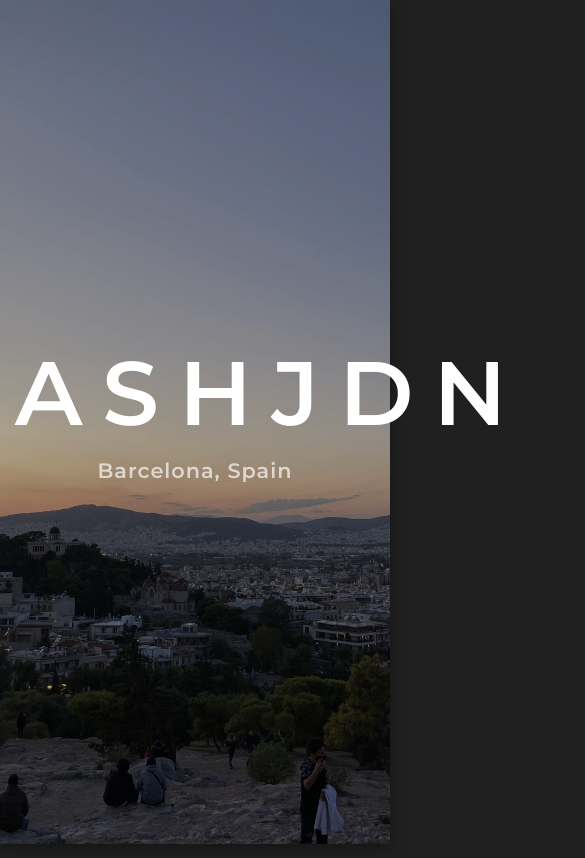
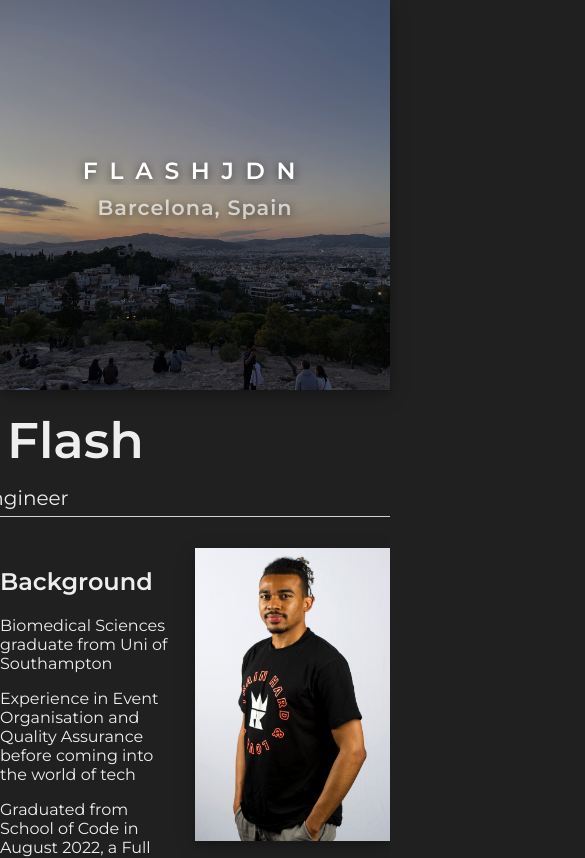
Before and after one commit to flashjdn/portfolio, a React (Create React App) app: page / in a window 390 px wide. Shown: the top 858 px of the page, 585 px wide, since content can reach past the window. Built offline with nearby package versions, Linux system fonts and the light colour scheme.

Commit message:
changing dimensional measurements to use Vmax and Vmin as well as vh and vw rather than fixed pixel sizes. also experimenting with rem and em, but more reading needs to be done. leaning towards minimal restructuring for the mobile and small screen media queries.

```diff
--- a/src/components/Profile/index.js
+++ b/src/components/Profile/index.js
@@ -1,15 +1,16 @@
 import './styles.css'
 import avatar from '../../assets/images/flash-headshot.jpg'
-
 
 //talk about bootcamp graduation and specialisation (tech stack)
 
 const Profile = () => {
   return (
     <section className="container">
-      <h1> Jordan Flash</h1>
-      <h3>Junior Software Engineer</h3>
-      <div className="underline"></div>
+      <div className="title">
+        <h1> Jordan Flash</h1>
+        <h3>Junior Software Engineer</h3>
+        <div className="underline"></div>
+      </div>
       <div className="profile">
         <div className="text">
           <h2>Background</h2>
@@ -19,7 +20,8 @@ const Profile = () => {
             into the world of tech
           </p>
           <p>
-            Graduated from School of Code in August 2022, a Full Stack Web Development Bootcamp.
+            Graduated from School of Code in August 2022, a Full Stack Web
+            Development Bootcamp.
           </p>
           <h2>Interests and Hobbies</h2>
           <p>
@@ -42,21 +44,32 @@ const Profile = () => {
             Video games: Currently playing Destiny 2 (this is a cry for help){' '}
           </p>
           <h2> FAQ </h2>
-          <p className='question'>Is your last name really Flash?</p>
-          <ul className='answer'>
+          <p className="question">Is your last name really Flash?</p>
+          <ul className="answer">
             It actually is, BUT I’ve never watched Flash Gordon, nor am I an
             athletic prodigy so please don’t expect me to win at any sporting
             event.
           </ul>
-          <p className='question'>Where are you based?</p>
-          <ul className='answer'>I currently live in London, UK and have done for most of my life. The only exception is when I moved out to go to university in Southampton.</ul>
-          <p className='question'> You sound amazing! How can I get in contact with you?</p>
-          <ul className='answer'>Flattery gets you everywhere in life. You can find links to my socials and CV at the bottom of the page.</ul>
-
-
+          <p className="question">Where are you based?</p>
+          <ul className="answer">
+            I currently live in London, UK and have done for most of my life.
+            The only exception is when I moved out to go to university in
+            Southampton.
+          </ul>
+          <p className="question">
+            {' '}
+            You sound amazing! How can I get in contact with you?
+          </p>
+          <ul className="answer">
+            Flattery gets you everywhere in life. You can find links to my
+            socials and CV at the bottom of the page.
+          </ul>
         </div>
-          <img className='photo' src={avatar} alt="A headshot of the page's author, Jordan Flash"></img>
-
+        <img
+          className="photo"
+          src={avatar}
+          alt="A headshot of the page's author, Jordan Flash"
+        ></img>
       </div>
     </section>
   )
--- a/src/components/Profile/styles.css
+++ b/src/components/Profile/styles.css
@@ -1,8 +1,10 @@
-.container{
+.container {
   display: flex;
   flex-direction: column;
-    margin-left: 30px;
-    color: var(--white-text)
+  align-items: center;
+  /* margin-left: 30px; */
+  color: var(--white-text);
+  overflow: hidden;
 }
 
 .container h1 {
@@ -20,15 +22,13 @@
   font-weight: 400;
   margin: 0;
   padding-top: 15px;
-
 }
 
 .underline {
   height: 1px;
   background-color: #fffc;
-    width: 90vw;
-    margin-top: 6px
-
+  width: 90vmax;
+  margin-top: 6px;
 }
 
 .profile {
@@ -36,20 +36,26 @@
   flex-direction: row;
   align-items: center;
   justify-content: space-evenly;
+  gap: 6vmin;
+  padding-bottom: 10vmin;
+}
+
+.title {
+  overflow: hidden;
 }
 
 .text {
-    max-width: 50vw;
+  max-width: 50vmax;
 }
 
 .photo {
-    max-height: auto;
-    width: 400px;
+  /* max-height: auto; */
+  width: 50vmin;
   background-color: #eee6;
-    /* margin-left: 50px; */
-    margin-top: 15px;
+  /* padding-left: 50px; */
+  margin-top: 8vmin;
   box-shadow: 0 4px 8px 0 rgba(0, 0, 0, 0.2), 0 6px 20px 0 rgba(0, 0, 0, 0.19);
-
+  align-self: flex-start;
 }
 
 .question {
--- a/src/components/Projects/styles.css
+++ b/src/components/Projects/styles.css
@@ -26,7 +26,7 @@
   position: relative;
   flex-wrap: wrap;
   height: auto;
-  min-width: 700px;
+  /* min-width: 700px; */
   gap:30px;
   padding: 50px 0px 20px 0px;
 }
--- a/src/components/Slideshow/index.js
+++ b/src/components/Slideshow/index.js
@@ -74,7 +74,7 @@ useEffect takes in two arguments:
         style={{ backgroundImage: `url(${background})` }}
       >
         {/* <img src={background} alt={background}></img> */}
-        <h1 id="title">FLASHJDN</h1>
+        <h1 className="hero-title">FLASHJDN</h1>
         <h4 className="subtitle"> {images[count].location} </h4>
       </div>
     </>
--- a/src/components/Slideshow/styles.css
+++ b/src/components/Slideshow/styles.css
@@ -1,12 +1,8 @@
-#slideshow {
-  height: 20vh;
-  /* width: 100vw; */
-  background-color: #fadedd;
-}
+
 
 #imageContainer {
-  height: 100vh;
-  width: 100%;
+  height: 100vmin;
+  /* width: 100%; */
   position: flex;
   box-shadow: 0 4px 8px 0 rgba(0, 0, 0, 0.2), 0 6px 20px 0 rgba(0, 0, 0, 0.19);
   background-position: 50%;
@@ -21,27 +17,20 @@
   -webkit-backface-visibility: hidden;
 }
 
-/* #imageContainer:after {
-} */
-
-.background {
-  height: 100%;
-  width: 100%;
-  object-fit: cover;
-}
-
-#title {
-  position: relative;
-  display: flex;
+.hero-title {
+  /* position: relative; */
+  overflow:hidden;
+  display: inherit;
   justify-content: center;
   text-align: center;
   color: #ffffff;
-  letter-spacing: 20px;
-  align-items: center;
+  letter-spacing: 3vw;
+  align-self: center;
   margin: auto;
-  vertical-align: center;
-  padding-top: 40vh;
-  font-size: 90px;
+  /* vertical-align: center; */
+  padding-top: 40vmin;
+  font-size: 6vw;
+  text-shadow: 0px 2px 10px #111a ;
 }
 
 .subtitle {
@@ -56,6 +45,6 @@
   vertical-align: center;
   padding-top: 10px;
   font-size: 1.3em;
-  text-shadow: 0px 0px 3px 3px #111a ;
+  text-shadow: 1px 2px 10px #111a ;
 
 }
```
Lines whose indentation alone changed are shown as unchanged.
